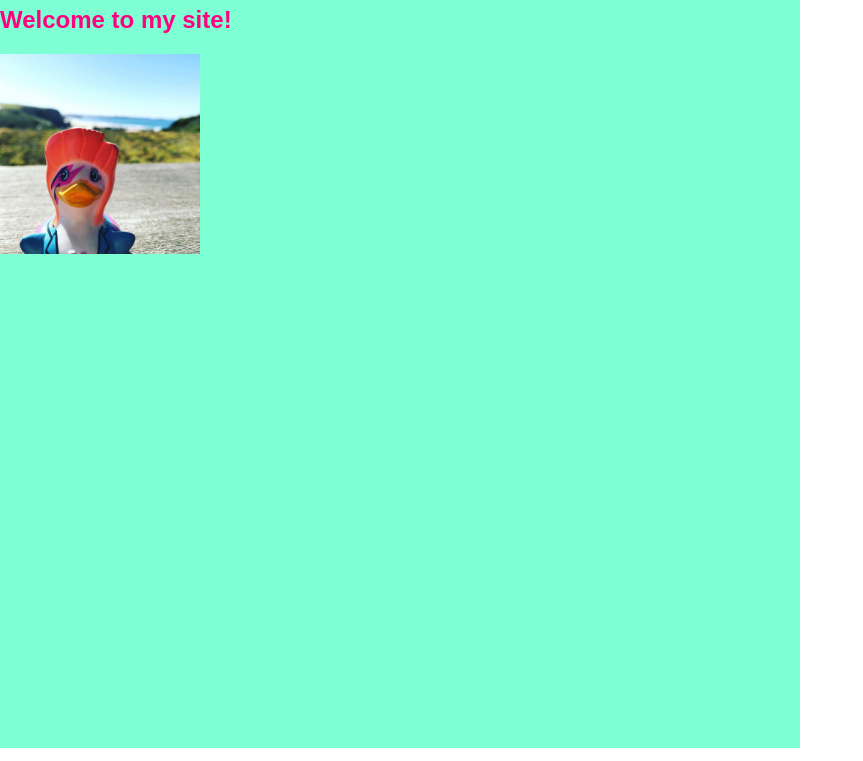
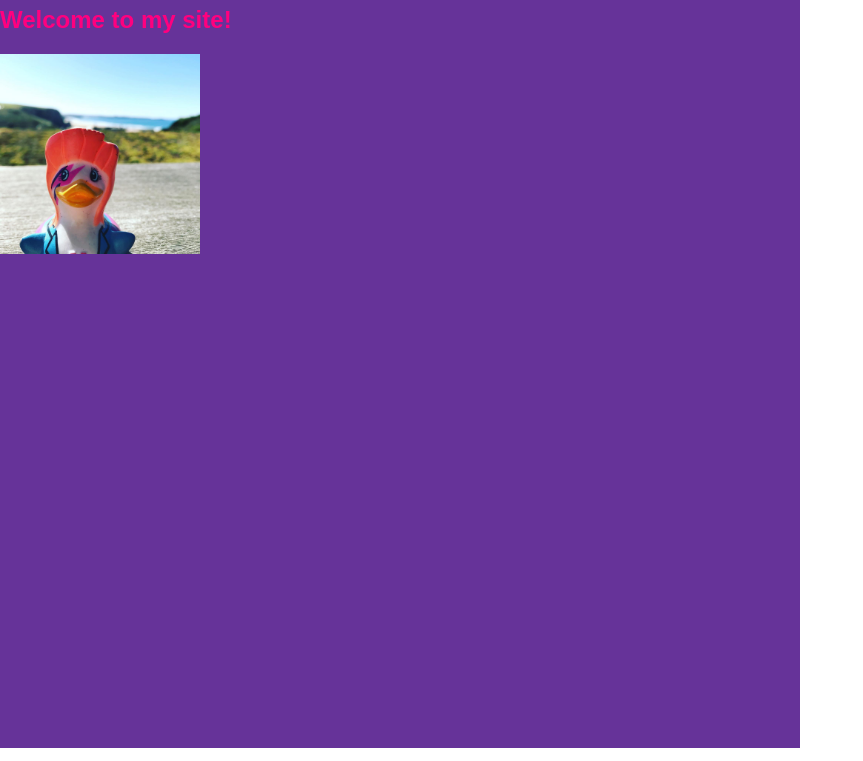
Before and after one commit to anastasiarokoma/git-test, a plain HTML site: page index.html in a window 1280 px wide. Shown: the part 52-813 px from the top of the page, without its empty margins (0-863 px from the left). Drawn offline with Linux system fonts and the light colour scheme.

Commit message:
new background color

```diff
--- a/css/styles.css
+++ b/css/styles.css
@@ -6,5 +6,5 @@ body{
 div{
     min-height: 100vh;
     width: 100vh;
-    background-color: aquamarine;
+    background-color: rebeccapurple
 }
```
